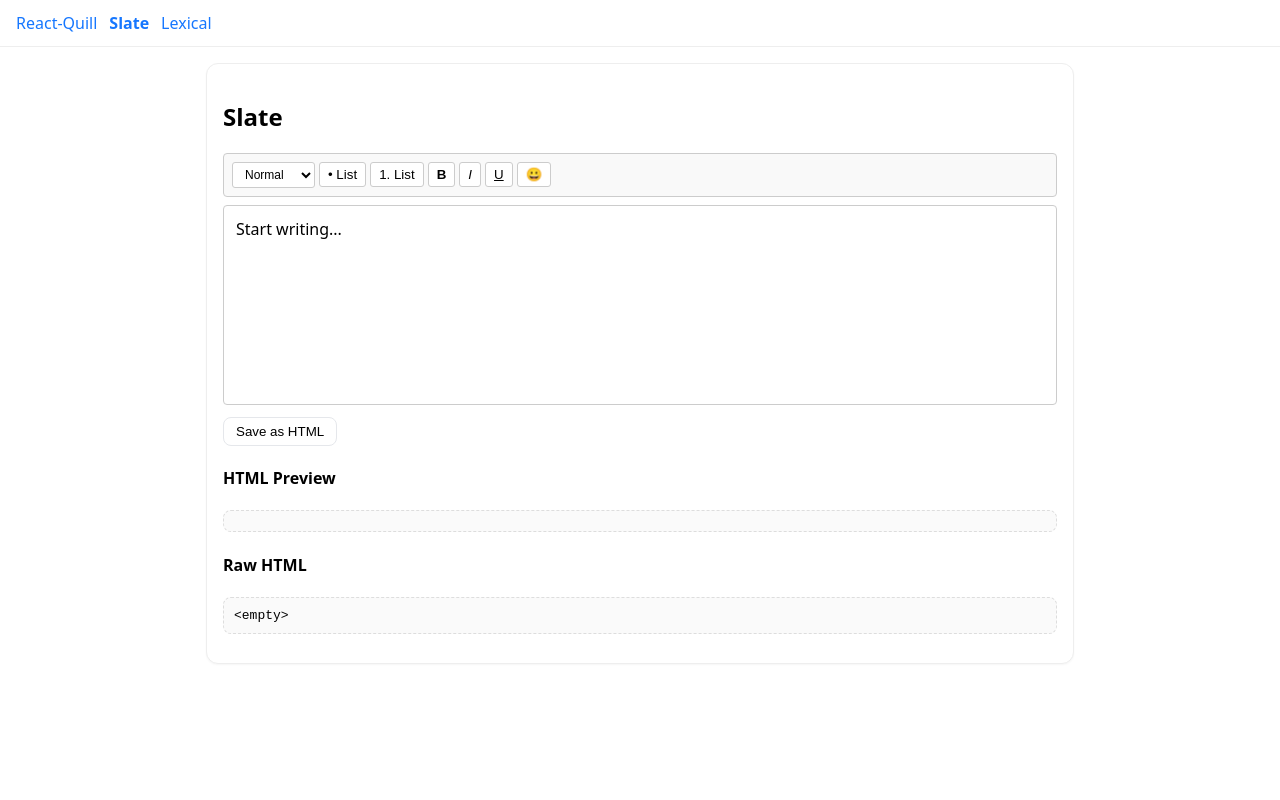
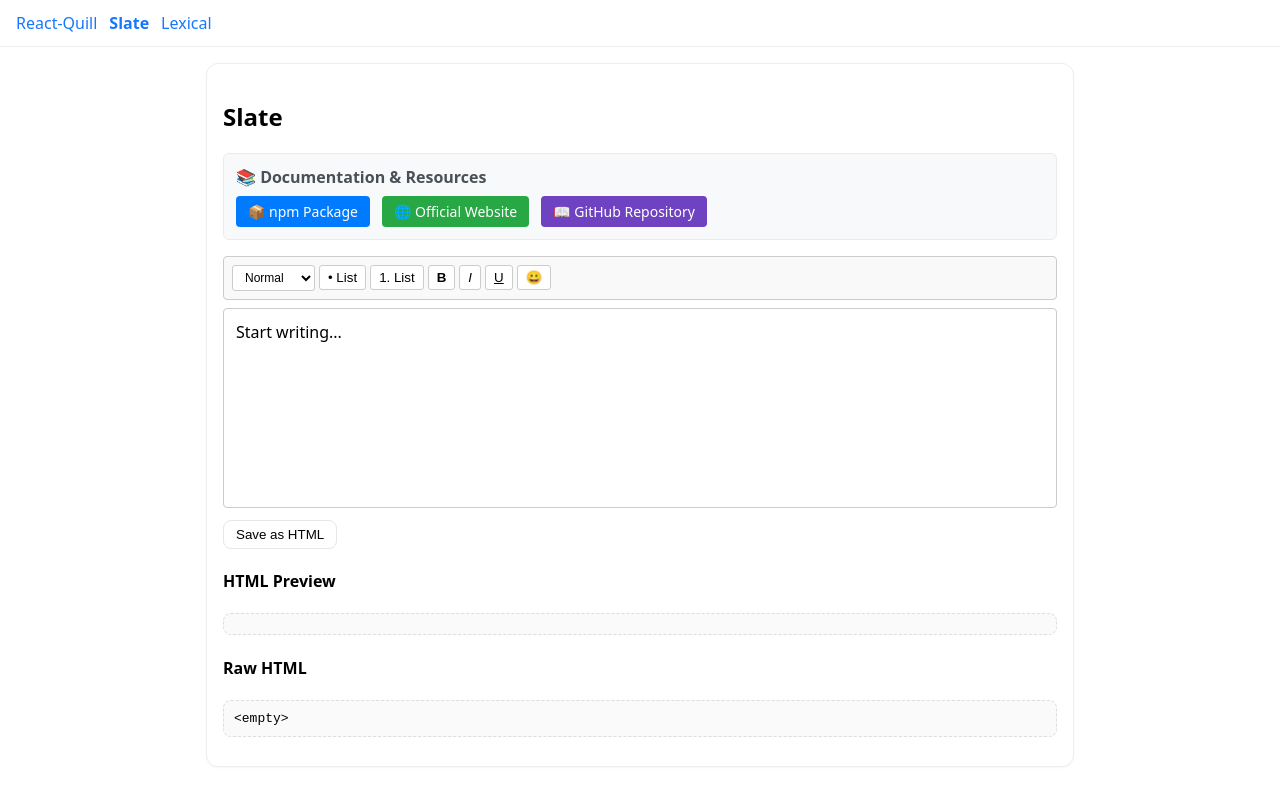
Before and after one commit to Eslam-Amin/rich-editors-react, a React (Vite) app: page /slate in a window 1280 px wide. Built offline with nearby package versions, Linux system fonts and the light colour scheme.

Commit message:
created a resources links to each package components

```diff
--- a/src/components/LexicalEditor.tsx
+++ b/src/components/LexicalEditor.tsx
@@ -34,6 +34,78 @@
   return (
     <div className="card">
       <h2>Lexical</h2>
+
+      {/* Documentation Links */}
+      <div
+        style={{
+          marginBottom: "16px",
+          padding: "12px",
+          backgroundColor: "#f8f9fa",
+          borderRadius: "6px",
+          border: "1px solid #e9ecef"
+        }}
+      >
+        <h4 style={{ margin: "0 0 8px 0", color: "#495057" }}>
+          📚 Documentation & Resources
+        </h4>
+        <div style={{ display: "flex", gap: "12px", flexWrap: "wrap" }}>
+          <a
+            href="https://www.npmjs.com/package/lexical"
+            target="_blank"
+            rel="noopener noreferrer"
+            style={{
+              padding: "6px 12px",
+              backgroundColor: "#007bff",
+              color: "white",
+              textDecoration: "none",
+              borderRadius: "4px",
+              fontSize: "14px",
+              display: "inline-flex",
+              alignItems: "center",
+              gap: "6px"
+            }}
+          >
+            📦 npm Package
+          </a>
+          <a
+            href="https://lexical.dev/"
+            target="_blank"
+            rel="noopener noreferrer"
+            style={{
+              padding: "6px 12px",
+              backgroundColor: "#28a745",
+              color: "white",
+              textDecoration: "none",
+              borderRadius: "4px",
+              fontSize: "14px",
+              display: "inline-flex",
+              alignItems: "center",
+              gap: "6px"
+            }}
+          >
+            🌐 Official Website
+          </a>
+          <a
+            href="https://github.com/facebook/lexical"
+            target="_blank"
+            rel="noopener noreferrer"
+            style={{
+              padding: "6px 12px",
+              backgroundColor: "#6f42c1",
+              color: "white",
+              textDecoration: "none",
+              borderRadius: "4px",
+              fontSize: "14px",
+              display: "inline-flex",
+              alignItems: "center",
+              gap: "6px"
+            }}
+          >
+            📖 GitHub Repository
+          </a>
+        </div>
+      </div>
+
       <LexicalComposer initialConfig={initialConfig}>
         <EditorInner onSaveHtml={setHtml} />
       </LexicalComposer>
--- a/src/components/QuillEditor.tsx
+++ b/src/components/QuillEditor.tsx
@@ -67,6 +67,78 @@
   return (
     <div className="card">
       <h2>React‑Quill</h2>
+
+      {/* Documentation Links */}
+      <div
+        style={{
+          marginBottom: "16px",
+          padding: "12px",
+          backgroundColor: "#f8f9fa",
+          borderRadius: "6px",
+          border: "1px solid #e9ecef"
+        }}
+      >
+        <h4 style={{ margin: "0 0 8px 0", color: "#495057" }}>
+          📚 Documentation & Resources
+        </h4>
+        <div style={{ display: "flex", gap: "12px", flexWrap: "wrap" }}>
+          <a
+            href="https://www.npmjs.com/package/react-quill"
+            target="_blank"
+            rel="noopener noreferrer"
+            style={{
+              padding: "6px 12px",
+              backgroundColor: "#007bff",
+              color: "white",
+              textDecoration: "none",
+              borderRadius: "4px",
+              fontSize: "14px",
+              display: "inline-flex",
+              alignItems: "center",
+              gap: "6px"
+            }}
+          >
+            📦 npm Package
+          </a>
+          <a
+            href="https://quilljs.com/"
+            target="_blank"
+            rel="noopener noreferrer"
+            style={{
+              padding: "6px 12px",
+              backgroundColor: "#28a745",
+              color: "white",
+              textDecoration: "none",
+              borderRadius: "4px",
+              fontSize: "14px",
+              display: "inline-flex",
+              alignItems: "center",
+              gap: "6px"
+            }}
+          >
+            🌐 Official Website
+          </a>
+          <a
+            href="https://github.com/zenoamaro/react-quill"
+            target="_blank"
+            rel="noopener noreferrer"
+            style={{
+              padding: "6px 12px",
+              backgroundColor: "#6f42c1",
+              color: "white",
+              textDecoration: "none",
+              borderRadius: "4px",
+              fontSize: "14px",
+              display: "inline-flex",
+              alignItems: "center",
+              gap: "6px"
+            }}
+          >
+            📖 GitHub Repository
+          </a>
+        </div>
+      </div>
+
       <div className="editor-shell">
         <ReactQuill
           style={{ height: "200px" }}
--- a/src/components/SlateEditor.tsx
+++ b/src/components/SlateEditor.tsx
@@ -312,6 +312,78 @@
   return (
     <div className="card">
       <h2>Slate</h2>
+
+      {/* Documentation Links */}
+      <div
+        style={{
+          marginBottom: "16px",
+          padding: "12px",
+          backgroundColor: "#f8f9fa",
+          borderRadius: "6px",
+          border: "1px solid #e9ecef"
+        }}
+      >
+        <h4 style={{ margin: "0 0 8px 0", color: "#495057" }}>
+          📚 Documentation & Resources
+        </h4>
+        <div style={{ display: "flex", gap: "12px", flexWrap: "wrap" }}>
+          <a
+            href="https://www.npmjs.com/package/slate"
+            target="_blank"
+            rel="noopener noreferrer"
+            style={{
+              padding: "6px 12px",
+              backgroundColor: "#007bff",
+              color: "white",
+              textDecoration: "none",
+              borderRadius: "4px",
+              fontSize: "14px",
+              display: "inline-flex",
+              alignItems: "center",
+              gap: "6px"
+            }}
+          >
+            📦 npm Package
+          </a>
+          <a
+            href="https://docs.slatejs.org/"
+            target="_blank"
+            rel="noopener noreferrer"
+            style={{
+              padding: "6px 12px",
+              backgroundColor: "#28a745",
+              color: "white",
+              textDecoration: "none",
+              borderRadius: "4px",
+              fontSize: "14px",
+              display: "inline-flex",
+              alignItems: "center",
+              gap: "6px"
+            }}
+          >
+            🌐 Official Website
+          </a>
+          <a
+            href="https://github.com/ianstormtaylor/slate"
+            target="_blank"
+            rel="noopener noreferrer"
+            style={{
+              padding: "6px 12px",
+              backgroundColor: "#6f42c1",
+              color: "white",
+              textDecoration: "none",
+              borderRadius: "4px",
+              fontSize: "14px",
+              display: "inline-flex",
+              alignItems: "center",
+              gap: "6px"
+            }}
+          >
+            📖 GitHub Repository
+          </a>
+        </div>
+      </div>
+
       <Slate editor={editor} initialValue={value} onChange={setValue}>
         <Toolbar />
         <Editable
```
